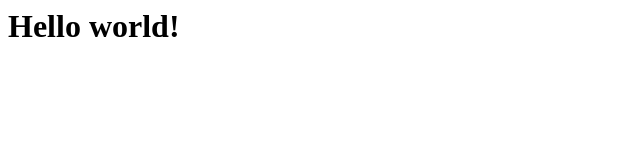
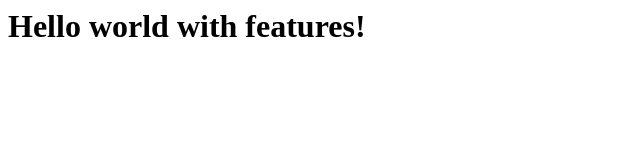
Before and after one commit to astark13/test_repo, a plain HTML site: page index.html in a window 1280 px wide. Shown: the whole page, without its empty margins (0-640 px from the left). Drawn offline with Linux system fonts and the light colour scheme.

Commit message:
Added "features" to index.html

```diff
--- a/index.html
+++ b/index.html
@@ -1,5 +1,5 @@
 <html>
 <h1>
-Hello world!
+Hello world with features!
 </h1>
 </html>
```
